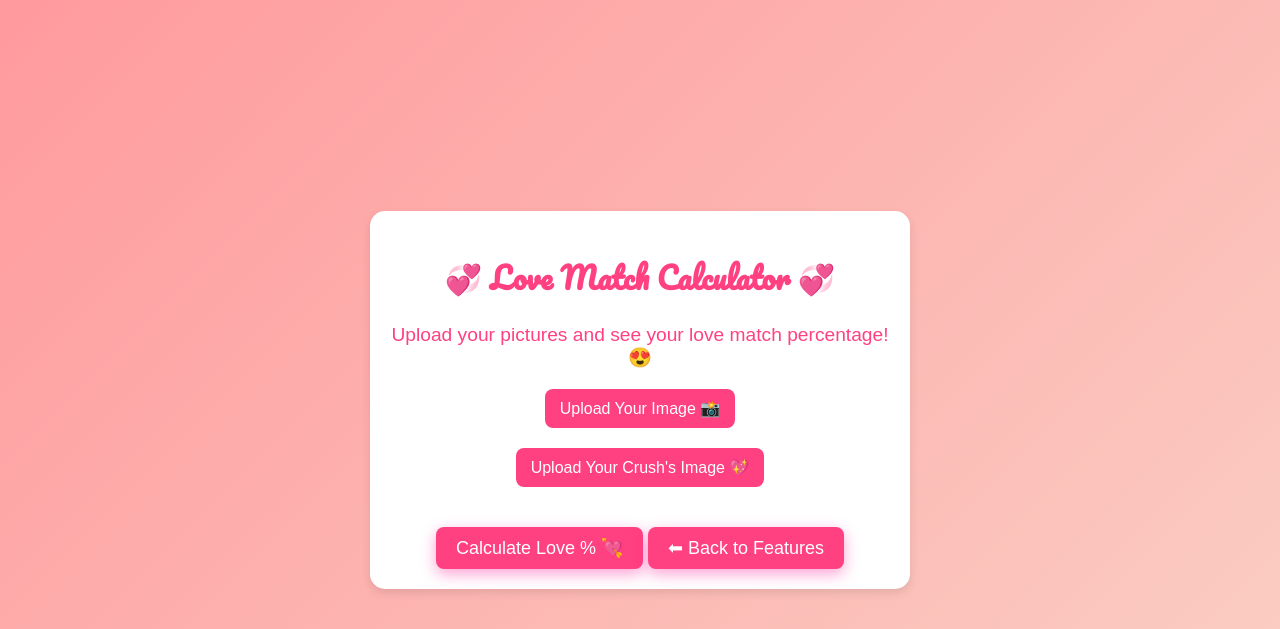
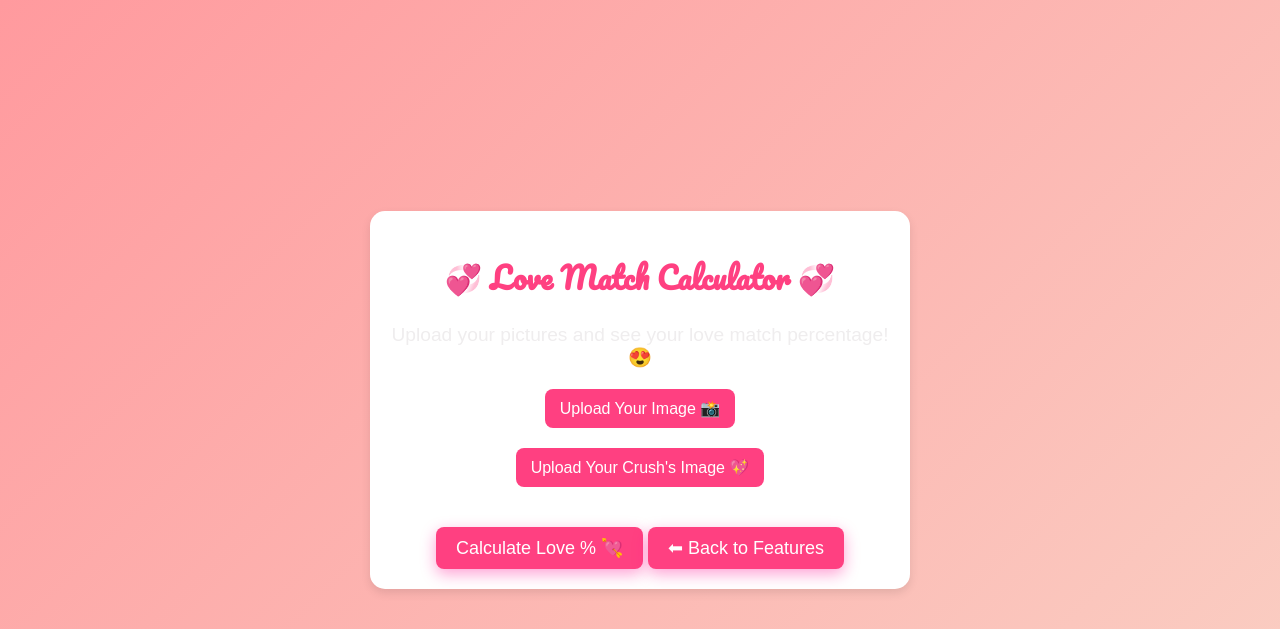
Before and after one commit to himarg2274/Crush-O-Meter, a Flask app: page /match in a window 1280 px wide. Shown: the top 629 px of the page. Run offline with Flask 3, Linux system fonts and the light colour scheme.

Commit message:
Update styles.css

```diff
--- a/static/css/styles.css
+++ b/static/css/styles.css
@@ -30,7 +30,7 @@ body {
 
 .subtitle {
     font-size: 1.2rem;
-    color: #ff4081;
+      color: #efedee;
     margin-bottom: 20px;
 }
 
```
